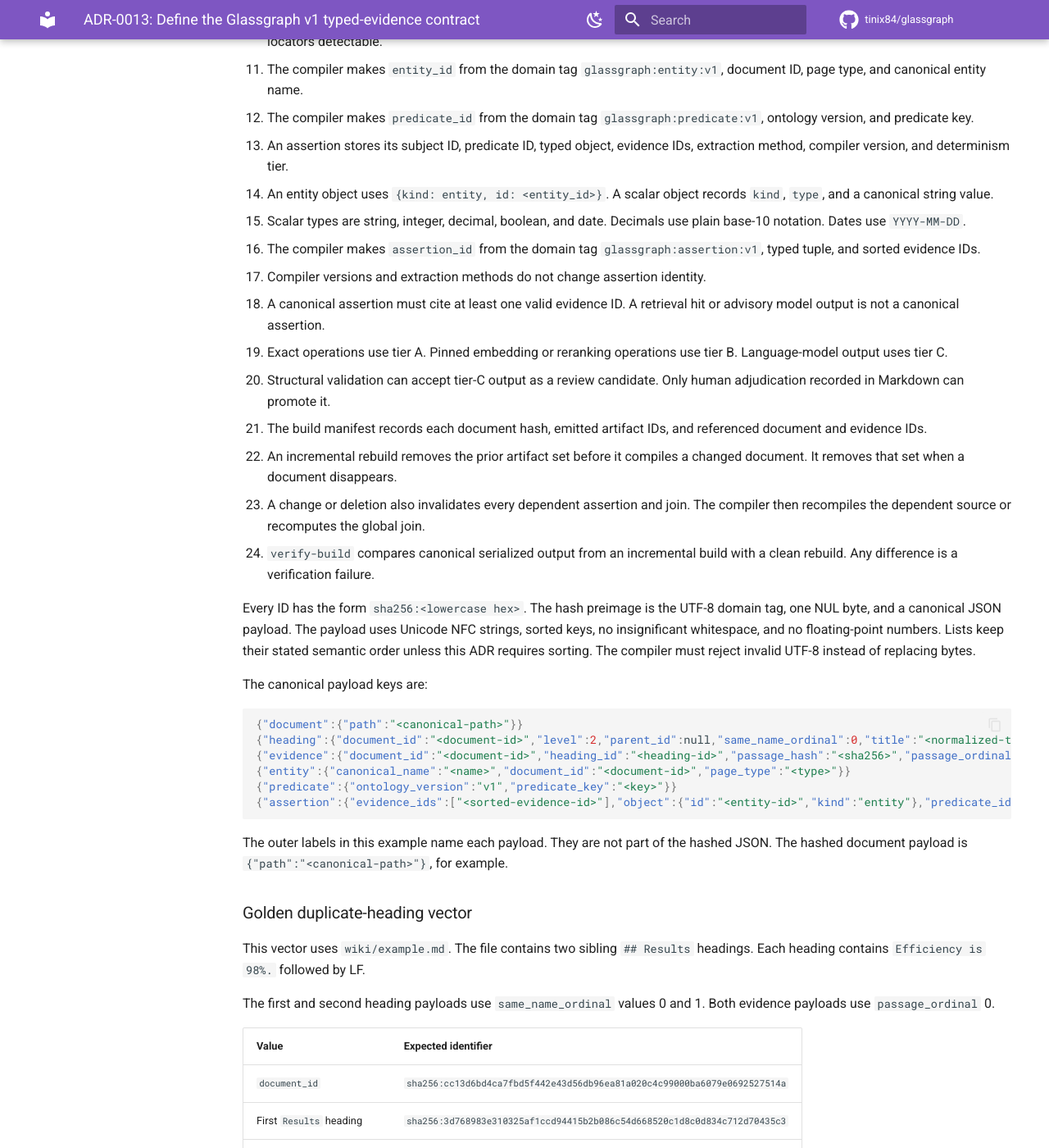
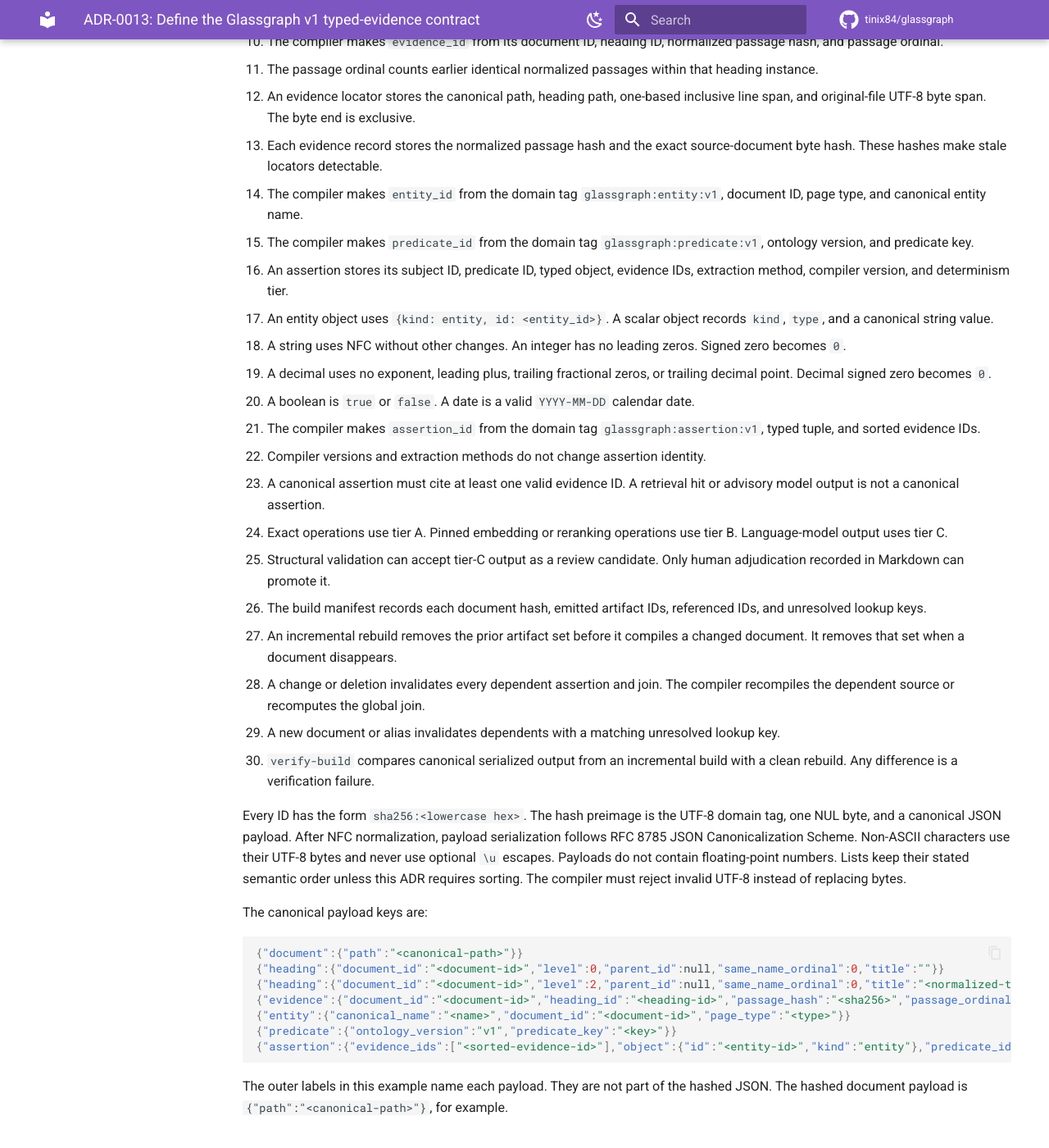
Before and after one commit to tinix84/glassgraph, an MkDocs documentation site: the page built from docs/adr/ADR-0013-v1-typed-evidence-contract.md, in a window 1280 px wide and 1400 px high, scrolled down 1088 px. Shown: the whole window at 82% size. Built offline with MkDocs 1.6.1 and Material for MkDocs 9.7.7, drawn with Linux system fonts in a browser that asks for light colours; comment, search, counter and statistics services are not loaded; some of the changed text lies outside the part shown.

Commit message:
docs(review): close M0 identity edge cases
Define document-root evidence, canonical Unicode and scalar serialization, unresolved-key invalidation, and pinned Ollama upgrade evaluation.

Refs: #15, #17

````diff
--- a/docs/adr/ADR-0013-v1-typed-evidence-contract.md
+++ b/docs/adr/ADR-0013-v1-typed-evidence-contract.md
@@ -17,35 +17,42 @@ Glassgraph v1 uses the following canonical forms:
 
 1. The compiler makes a canonical document path from the vault-relative path. It uses `/` separators, removes `.` segments, applies Unicode NFC, and preserves case.
 2. The compiler makes `document_id` from the domain tag `glassgraph:document:v1` and a payload that contains the canonical document path.
-3. The compiler normalizes parsed text to Unicode NFC and LF line endings. It preserves all other whitespace.
-4. The compiler makes `heading_id` from its document ID, parent heading ID, level, normalized title, and equal-sibling ordinal.
-5. The equal-sibling ordinal counts earlier sibling headings with the same level and normalized title under the same parent.
-6. An evidence passage is a contiguous range in one normalized document and one heading instance.
-7. The compiler makes `evidence_id` from its document ID, heading ID, normalized passage hash, and passage ordinal.
-8. The passage ordinal counts earlier identical normalized passages within that heading instance.
-9. An evidence locator stores the canonical path, heading path, one-based inclusive line span, and original-file UTF-8 byte span. The byte end is exclusive.
-10. Each evidence record stores the normalized passage hash and the exact source-document byte hash. These hashes make stale locators detectable.
-11. The compiler makes `entity_id` from the domain tag `glassgraph:entity:v1`, document ID, page type, and canonical entity name.
-12. The compiler makes `predicate_id` from the domain tag `glassgraph:predicate:v1`, ontology version, and predicate key.
-13. An assertion stores its subject ID, predicate ID, typed object, evidence IDs, extraction method, compiler version, and determinism tier.
-14. An entity object uses `{kind: entity, id: <entity_id>}`. A scalar object records `kind`, `type`, and a canonical string value.
-15. Scalar types are string, integer, decimal, boolean, and date. Decimals use plain base-10 notation. Dates use `YYYY-MM-DD`.
-16. The compiler makes `assertion_id` from the domain tag `glassgraph:assertion:v1`, typed tuple, and sorted evidence IDs.
-17. Compiler versions and extraction methods do not change assertion identity.
-18. A canonical assertion must cite at least one valid evidence ID. A retrieval hit or advisory model output is not a canonical assertion.
-19. Exact operations use tier A. Pinned embedding or reranking operations use tier B. Language-model output uses tier C.
-20. Structural validation can accept tier-C output as a review candidate. Only human adjudication recorded in Markdown can promote it.
-21. The build manifest records each document hash, emitted artifact IDs, and referenced document and evidence IDs.
-22. An incremental rebuild removes the prior artifact set before it compiles a changed document. It removes that set when a document disappears.
-23. A change or deletion also invalidates every dependent assertion and join. The compiler then recompiles the dependent source or recomputes the global join.
-24. `verify-build` compares canonical serialized output from an incremental build with a clean rebuild. Any difference is a verification failure.
+3. The compiler normalizes the complete file, including frontmatter, to Unicode NFC and LF line endings. It preserves all other whitespace.
+4. Each document has a root heading instance for frontmatter, preamble text, and headingless content.
+5. The root heading payload uses level 0, a null parent, an empty title, and `same_name_ordinal` 0.
+6. The root owns unheaded content but is not the parent of top-level ATX headings. Their parent ID is null.
+7. The compiler makes each other `heading_id` from its document ID, parent heading ID, level, normalized title, and equal-sibling ordinal.
+8. The equal-sibling ordinal counts earlier sibling headings with the same level and normalized title under the same parent.
+9. An evidence passage is a contiguous range in one normalized document and one heading instance.
+10. The compiler makes `evidence_id` from its document ID, heading ID, normalized passage hash, and passage ordinal.
+11. The passage ordinal counts earlier identical normalized passages within that heading instance.
+12. An evidence locator stores the canonical path, heading path, one-based inclusive line span, and original-file UTF-8 byte span. The byte end is exclusive.
+13. Each evidence record stores the normalized passage hash and the exact source-document byte hash. These hashes make stale locators detectable.
+14. The compiler makes `entity_id` from the domain tag `glassgraph:entity:v1`, document ID, page type, and canonical entity name.
+15. The compiler makes `predicate_id` from the domain tag `glassgraph:predicate:v1`, ontology version, and predicate key.
+16. An assertion stores its subject ID, predicate ID, typed object, evidence IDs, extraction method, compiler version, and determinism tier.
+17. An entity object uses `{kind: entity, id: <entity_id>}`. A scalar object records `kind`, `type`, and a canonical string value.
+18. A string uses NFC without other changes. An integer has no leading zeros. Signed zero becomes `0`.
+19. A decimal uses no exponent, leading plus, trailing fractional zeros, or trailing decimal point. Decimal signed zero becomes `0`.
+20. A boolean is `true` or `false`. A date is a valid `YYYY-MM-DD` calendar date.
+21. The compiler makes `assertion_id` from the domain tag `glassgraph:assertion:v1`, typed tuple, and sorted evidence IDs.
+22. Compiler versions and extraction methods do not change assertion identity.
+23. A canonical assertion must cite at least one valid evidence ID. A retrieval hit or advisory model output is not a canonical assertion.
+24. Exact operations use tier A. Pinned embedding or reranking operations use tier B. Language-model output uses tier C.
+25. Structural validation can accept tier-C output as a review candidate. Only human adjudication recorded in Markdown can promote it.
+26. The build manifest records each document hash, emitted artifact IDs, referenced IDs, and unresolved lookup keys.
+27. An incremental rebuild removes the prior artifact set before it compiles a changed document. It removes that set when a document disappears.
+28. A change or deletion invalidates every dependent assertion and join. The compiler recompiles the dependent source or recomputes the global join.
+29. A new document or alias invalidates dependents with a matching unresolved lookup key.
+30. `verify-build` compares canonical serialized output from an incremental build with a clean rebuild. Any difference is a verification failure.
 
-Every ID has the form `sha256:<lowercase hex>`. The hash preimage is the UTF-8 domain tag, one NUL byte, and a canonical JSON payload. The payload uses Unicode NFC strings, sorted keys, no insignificant whitespace, and no floating-point numbers. Lists keep their stated semantic order unless this ADR requires sorting. The compiler must reject invalid UTF-8 instead of replacing bytes.
+Every ID has the form `sha256:<lowercase hex>`. The hash preimage is the UTF-8 domain tag, one NUL byte, and a canonical JSON payload. After NFC normalization, payload serialization follows RFC 8785 JSON Canonicalization Scheme. Non-ASCII characters use their UTF-8 bytes and never use optional `\u` escapes. Payloads do not contain floating-point numbers. Lists keep their stated semantic order unless this ADR requires sorting. The compiler must reject invalid UTF-8 instead of replacing bytes.
 
 The canonical payload keys are:
 
 ```json
 {"document":{"path":"<canonical-path>"}}
+{"heading":{"document_id":"<document-id>","level":0,"parent_id":null,"same_name_ordinal":0,"title":""}}
 {"heading":{"document_id":"<document-id>","level":2,"parent_id":null,"same_name_ordinal":0,"title":"<normalized-title>"}}
 {"evidence":{"document_id":"<document-id>","heading_id":"<heading-id>","passage_hash":"<sha256>","passage_ordinal":0}}
 {"entity":{"canonical_name":"<name>","document_id":"<document-id>","page_type":"<type>"}}
@@ -72,6 +79,20 @@ The first and second heading payloads use `same_name_ordinal` values 0 and 1. Bo
 
 The public M1 fixture must implement this vector and fail if the two evidence IDs become equal.
 
+### Golden root, Unicode, and scalar vectors
+
+The document-root heading ID is `sha256:d36672cf3e74830675315cc12fb5d766a21bcf62ce684d6389ef575b9082d5ac`.
+
+The heading title `Résultats` produces `sha256:11eb73914fe301626e12029a304457803a1a4b284c09b052fbcdf23a15665b56`. The serializer hashes the literal UTF-8 bytes for `é`, not a `\u00e9` escape.
+
+The frontmatter line `vendor: "[[Tesla]]"` followed by LF has passage hash `sha256:d65882cdd00d8b32fb6fb11986abb3ce87fd2ec55120732ebff113ebc9e7e2bd`. Under the root heading, its evidence ID is `sha256:adf446220c2e9d5e8457c465958106fc45bd6fb537bbfde287f3f263a9938e63`.
+
+The product entity `Example` has ID `sha256:005978a8226640847ab6bc98006031511f54b2970455fba0531147565bec1f33`. Predicate `achieves_spec` has ID `sha256:c4fe157c9cd173e63c5e0f92ca20e8094a133e170cd385fd86263a3bac6bd9b6`.
+
+The decimal inputs `0.980`, `+0.98`, and `0.9800` normalize to scalar value `0.98`. With evidence ID `sha256:4b7cfa3b09c93f27bbb18d7fdf420a7d052f1c61be08fc51f798ce72d348d34c`, the scalar assertion ID is `sha256:4661ffcdae95024490714d5f3b9d18435d0689166bf767e59ea5061b89c6e626`.
+
+The public M1 fixture must implement all golden vectors in this ADR.
+
 ## Alternatives considered
 
 - Random UUIDs in Markdown were rejected. They require source mutation and stored state.
````
Also changed, not shown: docs/adr/ADR-0012-optional-local-semantic-assist-lane.md (+2 -1 lines).
